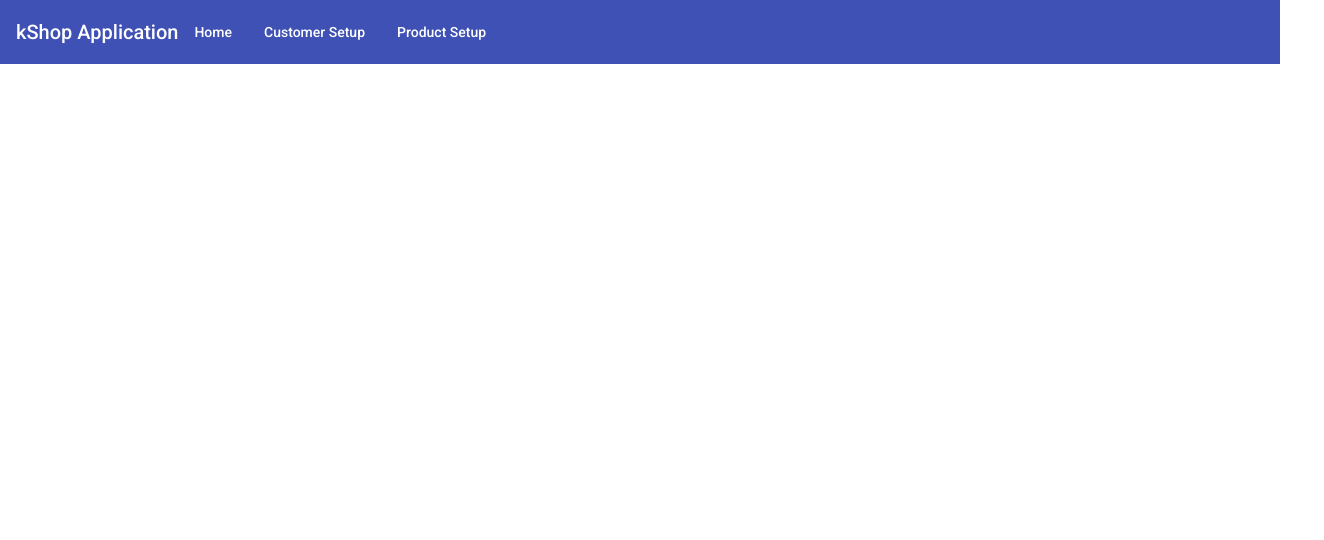
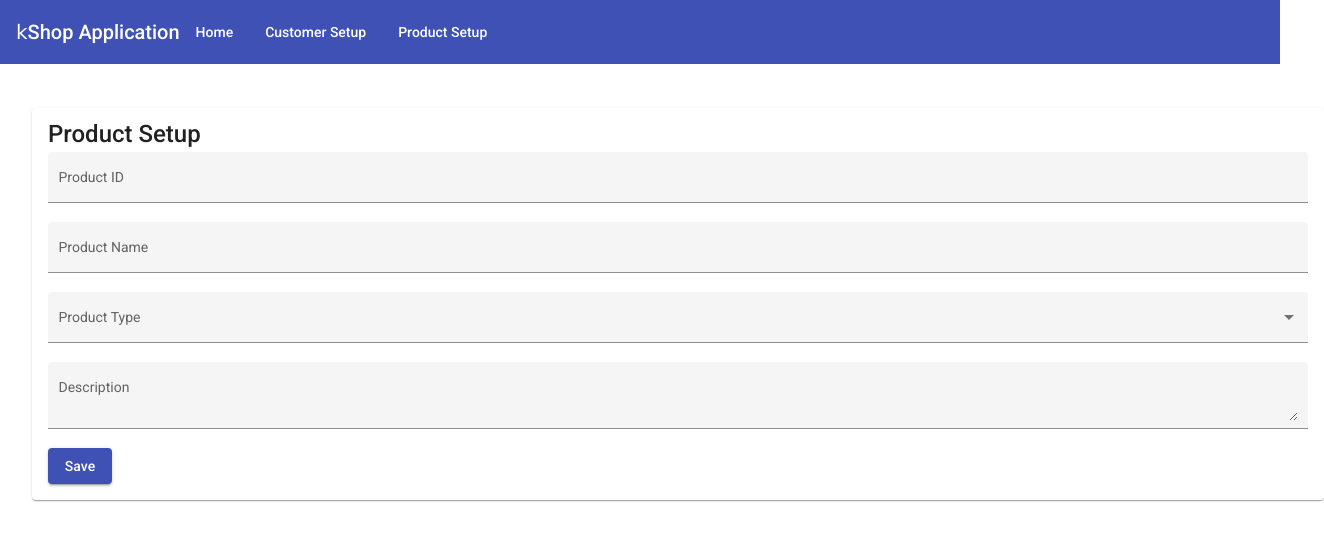
Before and after one commit to shafiq1675/kShopUI, an Angular app: page /product-setup in a window 1280 px wide. Before the commit this address led to /. Shown: the top 540 px of the page, 1324 px wide, since content can reach past the window. Built offline with nearby package versions, Linux system fonts and the light colour scheme.

Commit message:
product setup

```diff
--- a/src/app/Product/product-setup/product-setup.component.css
+++ b/src/app/Product/product-setup/product-setup.component.css
@@ -0,0 +1,19 @@
+:host {
+    display: flex !important;
+    flex-direction: column;
+    align-items: flex-start;
+  }
+
+  .customer-form{
+    min-width: 150px;
+    max-width: 2000px;
+    width: 100%;
+  }
+
+  .customer-full-width {
+    width: 100%;
+  }
+
+  .mat-card{
+      width: 1260px;
+  }
--- a/src/app/Product/product-setup/product-setup.component.html
+++ b/src/app/Product/product-setup/product-setup.component.html
@@ -1 +1,35 @@
-<p>product-setup works!</p>
+
+<mat-card>
+    <mat-card-title>Product Setup</mat-card-title>
+
+  <form class="customer-form">
+    <mat-form-field class="customer-full-width " appearance="fill">
+        <mat-label>Product ID</mat-label>
+        <input matInput>
+    </mat-form-field>
+    <mat-form-field class="customer-full-width " appearance="fill">
+      <mat-label>Product Name</mat-label>
+      <input matInput>
+    </mat-form-field>
+    <!-- <mat-form-field class="customer-full-width " appearance="fill">
+      <mat-label>Quantity</mat-label>
+      <input matInput>
+    </mat-form-field> -->
+    <mat-form-field class="customer-full-width " appearance="fill">
+      <mat-label>Product Type</mat-label>
+      <mat-select>
+        <mat-option value="one">First option</mat-option>
+        <mat-option value="two">Second option</mat-option>
+      </mat-select>
+    </mat-form-field>
+    <mat-form-field class="customer-full-width " appearance="fill">
+      <mat-label>Description</mat-label>
+      <textarea matInput></textarea>
+    </mat-form-field>
+
+    <div>
+      <button mat-raised-button color="primary">Save</button>
+    </div>
+
+    </form>
+  </mat-card>
--- a/src/app/app-routing.module.ts
+++ b/src/app/app-routing.module.ts
@@ -1,9 +1,11 @@
 import { NgModule } from '@angular/core';
 import { RouterModule, Routes } from '@angular/router';
 import {CustomerSetupComponent} from './Customer/customer-setup/customer-setup.component'
+import { ProductSetupComponent } from './Product/product-setup/product-setup.component';
 
 const routes: Routes = [
   { path: 'customer-setup', component: CustomerSetupComponent },
+  { path: 'product-setup', component: ProductSetupComponent },
 ];
 
 
--- a/src/app/app.component.css
+++ b/src/app/app.component.css
@@ -2,3 +2,7 @@
 .content{
     padding: 32px;
 }
+
+.app-name-first-part-font{
+    font-family: Verdana, Arial, Helvetica, sans-serif;;
+}
--- a/src/app/app.component.html
+++ b/src/app/app.component.html
@@ -1,9 +1,9 @@
 <p>
   <mat-toolbar color="primary">
-    <span><h1>kShop Application</h1></span>
+    <span><h1><span class="app-name-first-part-font">k</span>Shop Application</h1></span>
     <button mat-button routerLink="..">Home</button>
     <button mat-button routerLink="/customer-setup">Customer Setup</button>
-    <button mat-button>Product Setup</button>
+    <button mat-button routerLink="/product-setup">Product Setup</button>
   </mat-toolbar>
 </p>
 <div class="content">
```
